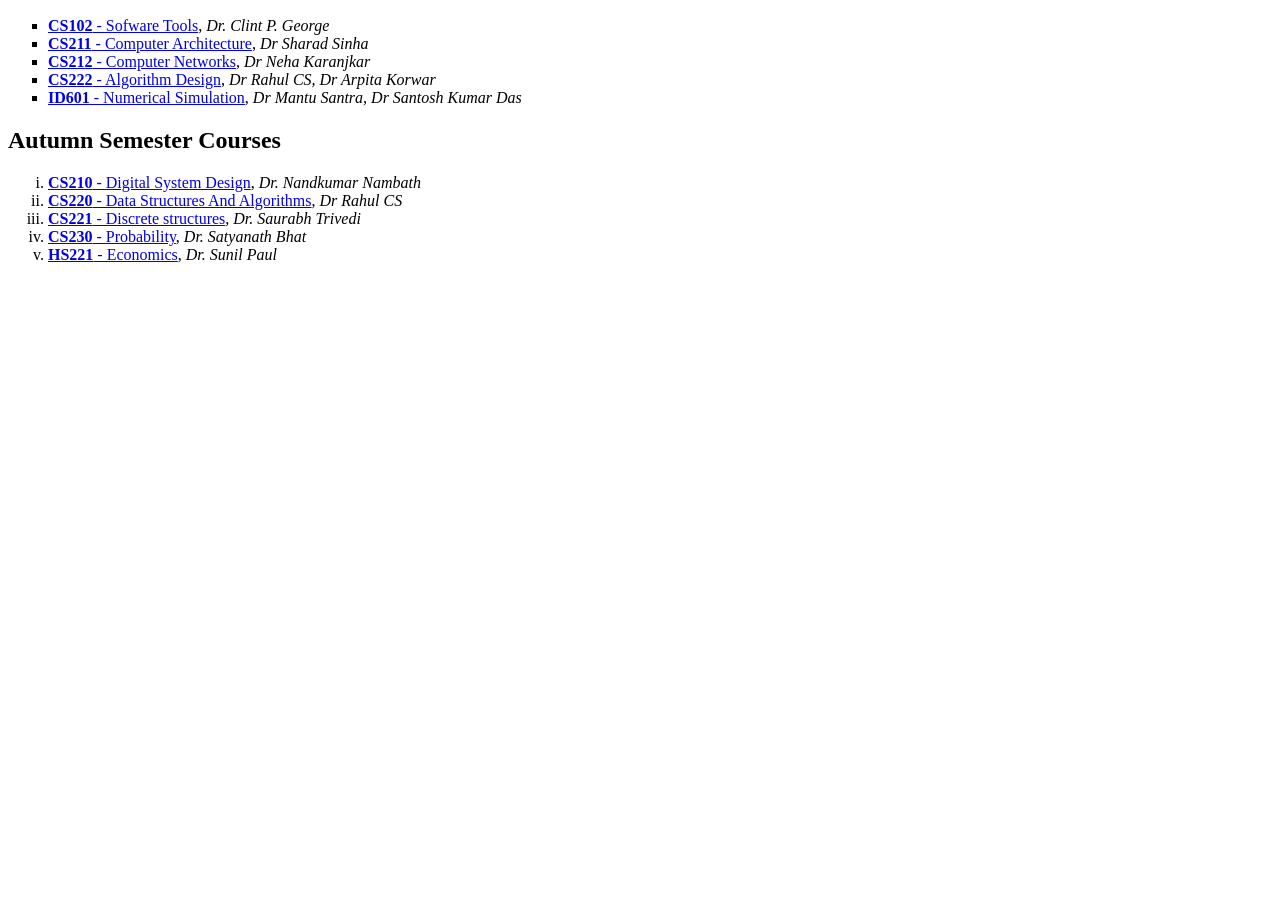
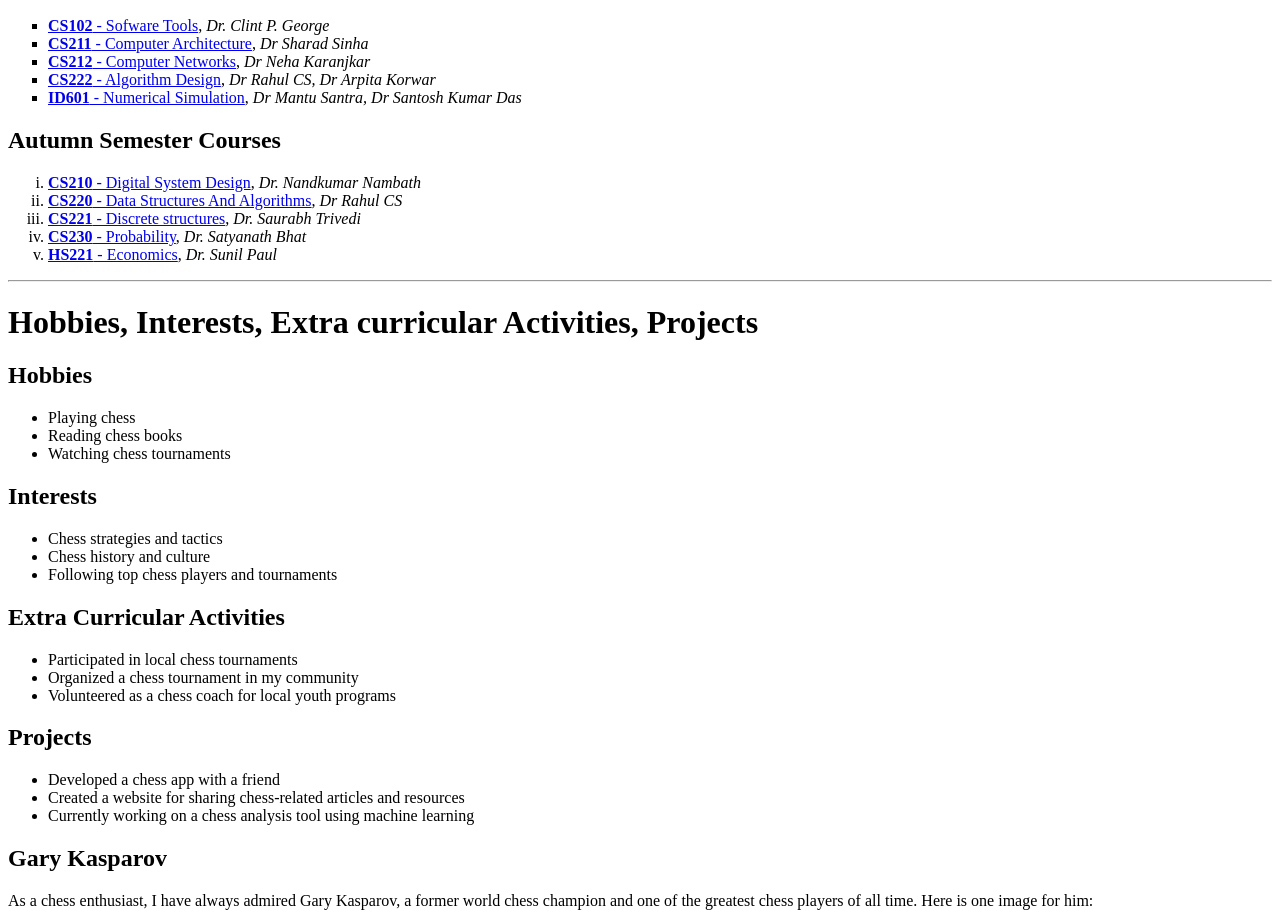
Before and after one commit to Mohammad-Senan-Ali/Mohammad-Senan-Ali.github.io, a plain HTML site: page index.html in a window 1280 px wide. Shown: the part 1890-2810 px from the top of the page. Before the commit the page ends 2170 px from the top, so only its background shows below. Drawn offline with Linux system fonts and the light colour scheme; grey boxes are pictures that could not be loaded.

Commit message:
Added Hobbies Section

```diff
--- a/index.html
+++ b/index.html
@@ -61,5 +61,34 @@
       <li><a href="https://iitgoa.ac.in/"><strong>CS230</strong> - Probability</a>, <em>Dr. Satyanath Bhat</em></li>
       <li><a href="https://iitgoa.ac.in/"><strong>HS221</strong> - Economics</a>, <em>Dr. Sunil Paul</em></li>
     </ol>
+    <hr>
+    <h1>Hobbies, Interests, Extra curricular Activities, Projects</h1>
+    <h2>Hobbies</h2>
+    <ul>
+      <li>Playing chess</li>
+      <li>Reading chess books</li>
+      <li>Watching chess tournaments</li>
+    </ul>
+    <h2>Interests</h2>
+    <ul>
+      <li>Chess strategies and tactics</li>
+      <li>Chess history and culture</li>
+      <li>Following top chess players and tournaments</li>
+    </ul>
+    <h2>Extra Curricular Activities</h2>
+    <ul>
+      <li>Participated in local chess tournaments</li>
+      <li>Organized a chess tournament in my community</li>
+      <li>Volunteered as a chess coach for local youth programs</li>
+    </ul>
+    <h2>Projects</h2>
+    <ul>
+      <li>Developed a chess app with a friend</li>
+      <li>Created a website for sharing chess-related articles and resources</li>
+      <li>Currently working on a chess analysis tool using machine learning</li>
+    </ul>
+    <h2>Gary Kasparov</h2>
+    <p>As a chess enthusiast, I have always admired Gary Kasparov, a former world chess champion and one of the greatest chess players of all time. Here is one image for him:</p>
+    <img src="https://m.media-amazon.com/images/M/MV5BYzc2YzQzMGEtYzJiYy00OTNhLThjMDktMWFkNTI1YmRkZGRiXkEyXkFqcGdeQXVyNjUxMjc1OTM@._V1_FMjpg_UX1000_.jpg" alt="Gary Kasparov image 1" width="25%">
 </body>
 </html>
```
